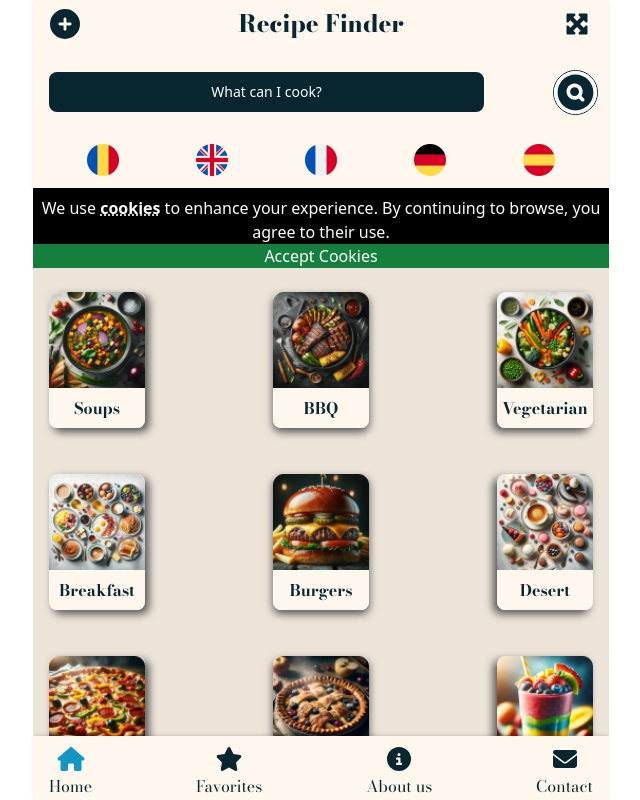
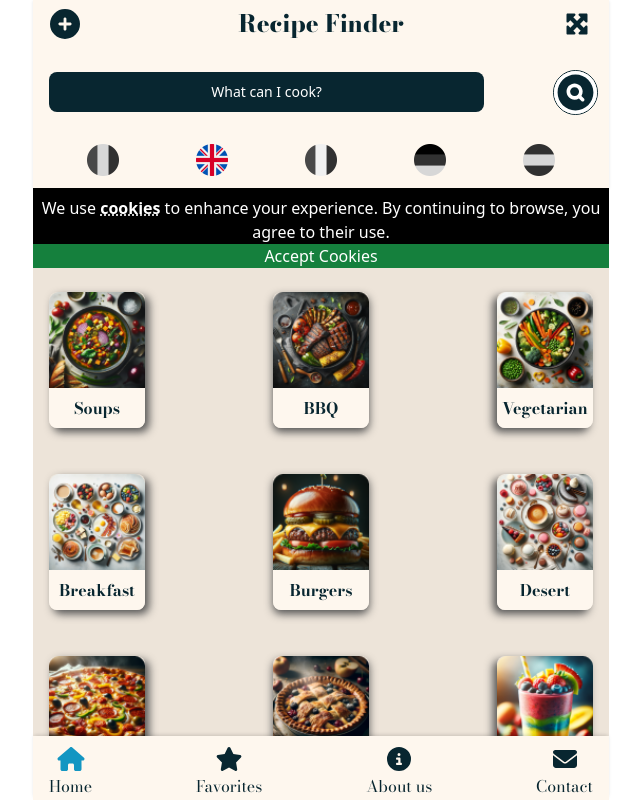
Before and after one commit to IulianC95/personal, a Next.js app in the folder recipe-finder/: page / in a window 1280 px wide. Shown: the top 800 px of the page, without its empty margins (319-959 px from the left). Built offline with nearby package versions, Linux system fonts and the light colour scheme; a web font is replaced by a local one.

Commit message:
grayed out languages

```diff
--- a/recipe-finder/src/app/components/core/Header.js
+++ b/recipe-finder/src/app/components/core/Header.js
@@ -150,8 +150,8 @@ export default function Header({
             <picture>
               <img
                 src="../../../images/romania.png"
-                className="w-8"
-                alt="Romanian"
+                className="w-8 grayscale"
+                alt="Romanian - coming soon"
               ></img>
             </picture>
           </a>
@@ -161,7 +161,7 @@ export default function Header({
               <img
                 src="../../../images/united-kingdom.png"
                 className="w-8"
-                alt="Romanian"
+                alt="English"
               ></img>
             </picture>
           </a>
@@ -170,8 +170,8 @@ export default function Header({
             <picture>
               <img
                 src="../../../images/france.png"
-                className="w-8"
-                alt="Romanian"
+                className="w-8 grayscale"
+                alt="French  - coming soon"
               ></img>
             </picture>
           </a>
@@ -180,8 +180,8 @@ export default function Header({
             <picture>
               <img
                 src="../../../images/germany.png"
-                className="w-8"
-                alt="Romanian"
+                className="w-8 grayscale"
+                alt="German  - coming soon"
               ></img>
             </picture>
           </a>
@@ -190,8 +190,8 @@ export default function Header({
             <picture>
               <img
                 src="../../../images/spain.png"
-                className="w-8"
-                alt="Romanian"
+                className="w-8 grayscale"
+                alt="Spanish  - coming soon"
               ></img>
             </picture>
           </a>
```
